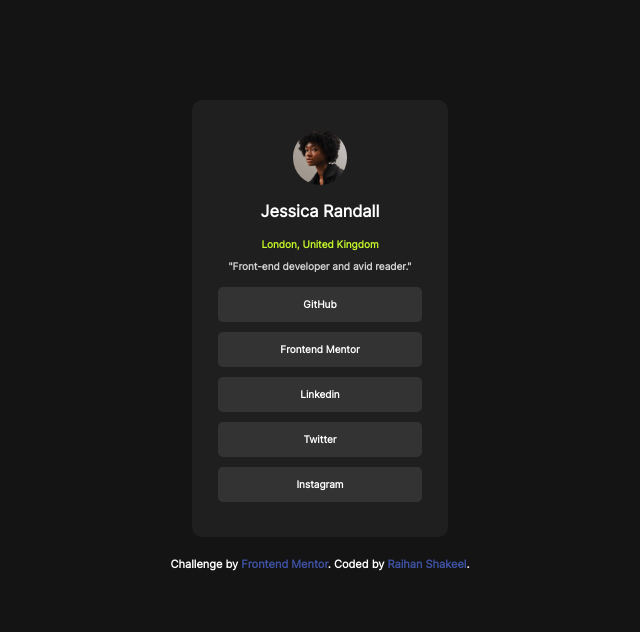
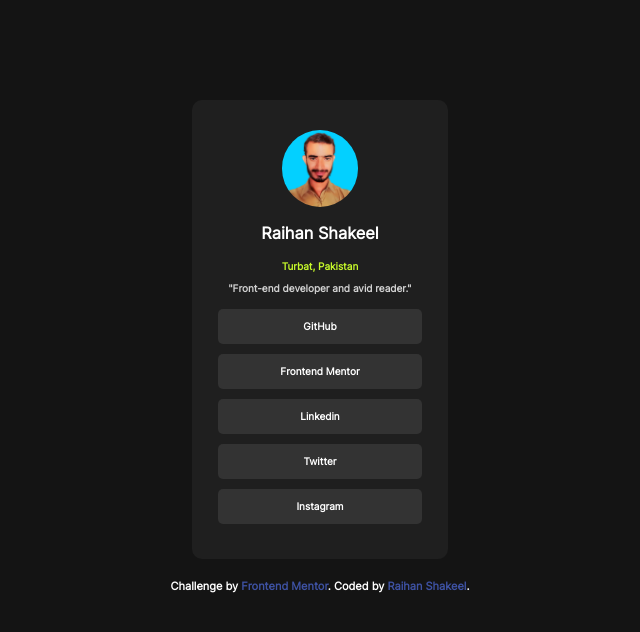
Before and after one commit to RaihanShakeel/social-link-profile, a plain HTML site: page index.html in a window 1280 px wide. Shown: the whole page, without its empty margins (320-960 px from the left). Drawn offline with Linux system fonts and the light colour scheme.

Commit message:
Link Addition

```diff
--- a/index.html
+++ b/index.html
@@ -17,19 +17,20 @@
 
   <div class="card">
     <div class="details">
-      <img src="assets/images/avatar-jessica.jpeg" alt="Profile Picture">
+      <img src="assets/images/RaihanShakeel.jpg" alt="Profile Picture">
 
-      <h3 id="name">Jessica Randall</h3>
-      <p id="address">London, United Kingdom</p>
+      <h3 id="name">Raihan Shakeel</h3>
+      <p id="address">Turbat, Pakistan</p>
       <p id="title">"Front-end developer and avid reader."</p>
     </div>
 
     <div class="links">
-        <div><a href="">GitHub</a></div>
-        <div><a href="">Frontend Mentor</a></div>
-        <div><a href="">Linkedin</a></div>
-        <div><a href="">Twitter</a></div>
-        <div><a href="">Instagram</a></div>
+        <div><a href="https://github.com/RaihanShakeel">GitHub</a></div>
+        <div><a href="https://www.frontendmentor.io/profile/RaihanShakeel">Frontend Mentor</a></div>
+        <div><a href="https://pk.linkedin.com/in/raihan-shakeel-b65721167
+          ">Linkedin</a></div>
+        <div><a href="https://twitter.com/rs_yousuf">Twitter</a></div>
+        <div><a href="https://www.instagram.com/rs_yousuf98/">Instagram</a></div>
     </div>
   </div>
   <footer>
```
Also changed, not shown: assets/images/RaihanShakeel.jpg (added).
